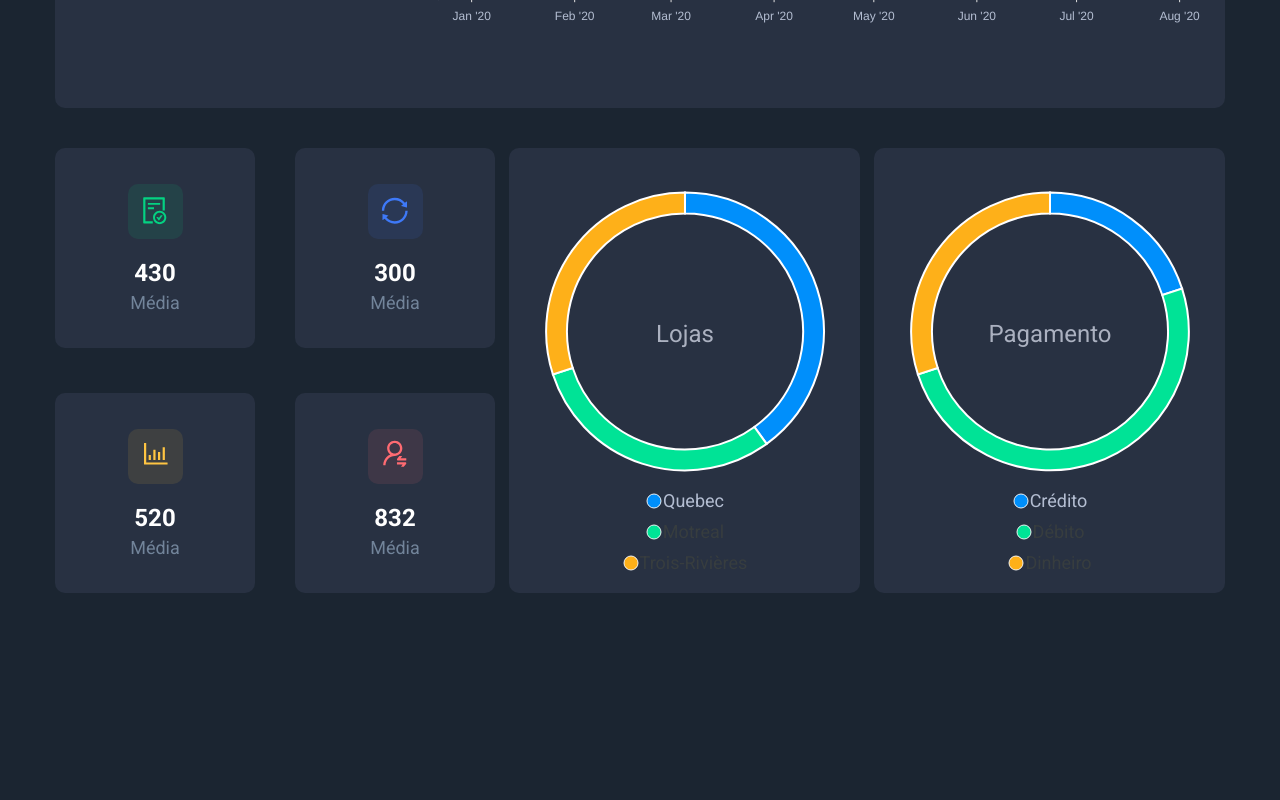
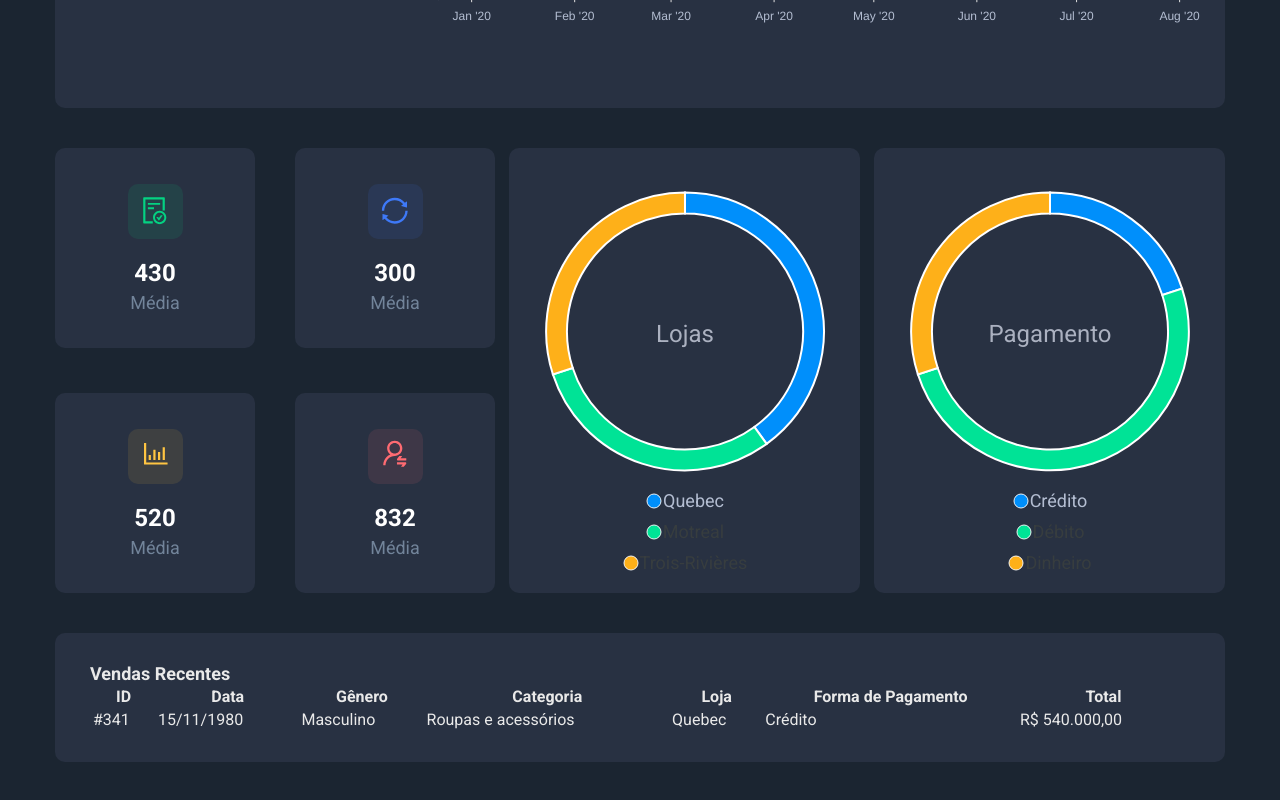
Before and after one commit to mario1980miranda/dsvendas-mariom, a React (Create React App) app in the folder front-web/: page / in a window 1280 px wide. Shown: the part 512-1312 px from the top of the page. Before the commit the page ends 1145 px from the top, so only its background shows below. Built offline with nearby package versions, Linux system fonts and the light colour scheme.

Commit message:
Sales table component

```diff
--- a/front-web/src/App.tsx
+++ b/front-web/src/App.tsx
@@ -4,6 +4,7 @@ import Header from './components/header';
 import PieChartCard from './components/pie-chart-card';
 import SalesByDate from './components/sales-by-date';
 import SalesSummary from './components/sales-summary';
+import SalesTable from './components/sales-table';
 
 function App() {
   return (
@@ -26,6 +27,7 @@ function App() {
               series={[20, 50, 30]}
             />
           </div>
+          <SalesTable />
         </div>
       </>
     </div>
--- /dev/null
+++ b/front-web/src/components/sales-table/index.tsx
@@ -0,0 +1,35 @@
+import './styles.css';
+
+function SalesTable() {
+  return (
+    <div className="sales-table-container base-card">
+      <h3 className="sales-table-title">Vendas Recentes</h3>
+      <table className="sales-table">
+        <thead>
+          <tr>
+            <th>ID</th>
+            <th>Data</th>
+            <th>Gênero</th>
+            <th>Categoria</th>
+            <th>Loja</th>
+            <th>Forma de Pagamento</th>
+            <th>Total</th>
+          </tr>
+        </thead>
+        <tbody>
+          <tr>
+            <td>#341</td>
+            <td>15/11/1980</td>
+            <td>Masculino</td>
+            <td>Roupas e acessórios</td>
+            <td>Quebec</td>
+            <td>Crédito</td>
+            <td>R$ 540.000,00</td>
+          </tr>
+        </tbody>
+      </table>
+    </div>
+  );
+}
+
+export default SalesTable;
--- /dev/null
+++ b/front-web/src/components/sales-table/styles.css
@@ -0,0 +1,13 @@
+.sales-table-container {
+  padding: 30px 35px;
+  margin-bottom: 50px;
+}
+
+.sales-table-title {
+  font-size: 18px;
+  color: var(--light-color);
+}
+
+.sales-table {
+  width: 100%;
+}
```
